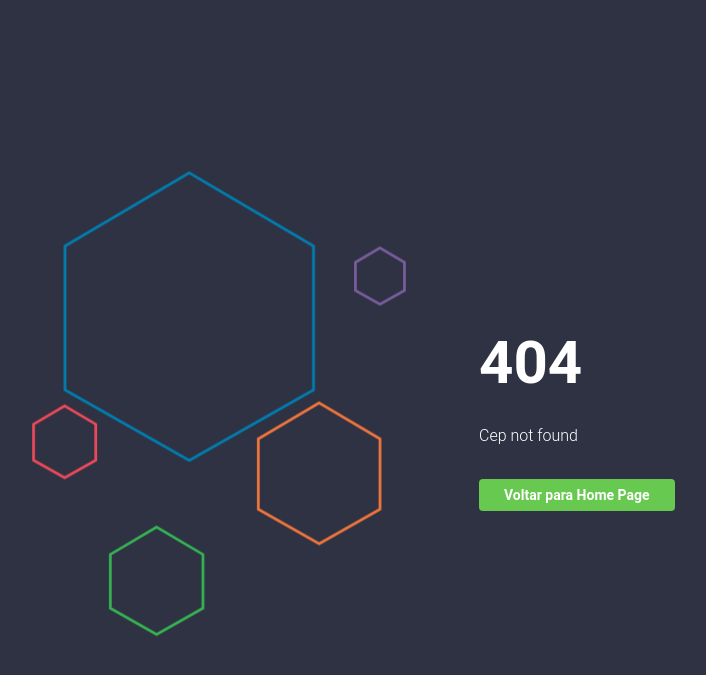
After one commit to leogregianin/viacep-flask, a Flask app: template templates/erro.html in a window 1280 px wide. The commit adds this page. Shown: the top 675 px of the page, without its empty margins (211-917 px from the left). Run offline with Flask 2, Linux system fonts and the light colour scheme; the template is opened without the code that fills it, so the values that code supplies are empty.

Commit message:
paginas de erro adicionadas, index.html ajustado

```diff
--- a/app.py
+++ b/app.py
@@ -4,7 +4,7 @@
 from flask import Flask, render_template, request, url_for
 import json
 import requests
-import viacep
+
 
 app = Flask(__name__)
 
@@ -15,8 +15,17 @@ def index():
 @app.route('/', methods=['POST'])
 def busca_cep():
     d_cep = request.form['cep']
-    d = viacep.ViaCEP(d_cep)
-    dados_json = d.getDadosCEP()
+    if len(d_cep) != 8:
+        msg = "Digite um valor numérico de 8 dígitos"
+        return render_template('index.html', msg=msg)
+
+
+    d = requests.get('https://viacep.com.br/ws/{}/json/'.format(d_cep))
+    dados_json = d.json()
+
+    if dados_json.get('erro'):
+        return render_template('erro.html')
+
 
     cep      = dados_json['cep']
     rua      = (u'%s' % dados_json['logradouro'])
--- a/requirements.txt
+++ b/requirements.txt
@@ -5,4 +5,3 @@ Jinja2==2.8
 MarkupSafe==0.23
 requests>=2.20.0
 Werkzeug==0.11.4
-viacep==1.2.0
--- /dev/null
+++ b/static/erro.css
@@ -0,0 +1,84 @@
+body {
+    background-color: #2F3242;
+  }
+  svg {
+    position: absolute;
+    top: 50%;
+    left: 50%;
+    margin-top: -250px;
+    margin-left: -400px;
+  }
+  .message-box {
+    height: 200px;
+    width: 380px;
+    position: absolute;
+    top: 50%;
+    left: 50%;
+    margin-top: -100px;
+    margin-left: 50px;
+    color: #FFF;
+    font-family: Roboto;
+    font-weight: 300;
+  }
+  .message-box h1 {
+    font-size: 60px;
+    line-height: 46px;
+    margin-bottom: 40px;
+  }
+  .buttons-con .action-link-wrap {
+    margin-top: 40px;
+  }
+  .buttons-con .action-link-wrap a {
+    background: #68c950;
+    padding: 8px 25px;
+    border-radius: 4px;
+    color: #FFF;
+    font-weight: bold;
+    font-size: 14px;
+    transition: all 0.3s linear;
+    cursor: pointer;
+    text-decoration: none;
+    margin-right: 10px
+  }
+  .buttons-con .action-link-wrap a:hover {
+    background: #5A5C6C;
+    color: #fff;
+  }
+
+  #Polygon-1 , #Polygon-2 , #Polygon-3 , #Polygon-4 , #Polygon-4, #Polygon-5 {
+    animation: float 1s infinite ease-in-out alternate;
+  }
+  #Polygon-2 {
+    animation-delay: .2s;
+  }
+  #Polygon-3 {
+    animation-delay: .4s;
+  }
+  #Polygon-4 {
+    animation-delay: .6s;
+  }
+  #Polygon-5 {
+    animation-delay: .8s;
+  }
+
+  @keyframes float {
+      100% {
+      transform: translateY(20px);
+    }
+  }
+  @media (max-width: 450px) {
+    svg {
+      position: absolute;
+      top: 50%;
+      left: 50%;
+      margin-top: -250px;
+      margin-left: -190px;
+    }
+    .message-box {
+      top: 50%;
+      left: 50%;
+      margin-top: -100px;
+      margin-left: -190px;
+      text-align: center;
+    }
+  }
--- a/static/styles.css
+++ b/static/styles.css
@@ -120,4 +120,9 @@ form input[type=submit]{
     border: 0;
     cursor: pointer;
     text-align: center;
+    margin-top: 10px;
 }
+
+#erro {
+    color: #E13300;
+}
--- /dev/null
+++ b/templates/erro.html
@@ -0,0 +1,30 @@
+<!DOCTYPE html>
+<html lang="en">
+<head>
+    <meta charset="UTF-8">
+    <meta http-equiv="X-UA-Compatible" content="IE=edge">
+    <meta name="viewport" content="width=device-width, initial-scale=1.0">
+    <link rel=stylesheet type=text/css href="{{ url_for('static', filename='erro.css') }}">
+    <title>Erro</title>
+</head>
+<body>
+    <svg width="380px" height="500px" viewBox="0 0 837 1045" version="1.1" xmlns="http://www.w3.org/2000/svg" xmlns:xlink="http://www.w3.org/1999/xlink" xmlns:sketch="http://www.bohemiancoding.com/sketch/ns">
+        <g id="Page-1" stroke="none" stroke-width="1" fill="none" fill-rule="evenodd" sketch:type="MSPage">
+            <path d="M353,9 L626.664028,170 L626.664028,487 L353,642 L79.3359724,487 L79.3359724,170 L353,9 Z" id="Polygon-1" stroke="#007FB2" stroke-width="6" sketch:type="MSShapeGroup"></path>
+            <path d="M78.5,529 L147,569.186414 L147,648.311216 L78.5,687 L10,648.311216 L10,569.186414 L78.5,529 Z" id="Polygon-2" stroke="#EF4A5B" stroke-width="6" sketch:type="MSShapeGroup"></path>
+            <path d="M773,186 L827,217.538705 L827,279.636651 L773,310 L719,279.636651 L719,217.538705 L773,186 Z" id="Polygon-3" stroke="#795D9C" stroke-width="6" sketch:type="MSShapeGroup"></path>
+            <path d="M639,529 L773,607.846761 L773,763.091627 L639,839 L505,763.091627 L505,607.846761 L639,529 Z" id="Polygon-4" stroke="#F2773F" stroke-width="6" sketch:type="MSShapeGroup"></path>
+            <path d="M281,801 L383,861.025276 L383,979.21169 L281,1037 L179,979.21169 L179,861.025276 L281,801 Z" id="Polygon-5" stroke="#36B455" stroke-width="6" sketch:type="MSShapeGroup"></path>
+        </g>
+    </svg>
+    <div class="message-box">
+      <h1>404</h1>
+      <p>Cep not found</p>
+      <div class="buttons-con">
+        <div class="action-link-wrap">
+          <a href="{{ url_for('index') }}" class="link-button">Voltar para Home Page</a>
+        </div>
+      </div>
+    </div>
+</body>
+</html>
--- a/templates/index.html
+++ b/templates/index.html
@@ -9,15 +9,17 @@
                 <h1>ViaCEP</h1>
             </div>
             <div id="content">
+                <label id="erro">{{msg}}</label><br />
                 <form method="post" action="{{ url_for('busca_cep') }}">
                   <label for="cep">CEP: </label>
-                  <input type="text" name="cep" class="textarea" value="" /><br />
-                  <input type="submit" />
+                  <input type="number" id="cep" name="cep" class="textarea" value="" required="required" maxlength="8" minlength="8" placeholder="Apenas números"/><br />
+                  <input type="submit"/>
                 </form>
             </div>
 
             <div class="site-footer">
               <p class="footer">Source code <a href="http://github.com/leogregianin/viacep-flask">here</a></p>
             </div>
+
     </body>
 </html>
```
